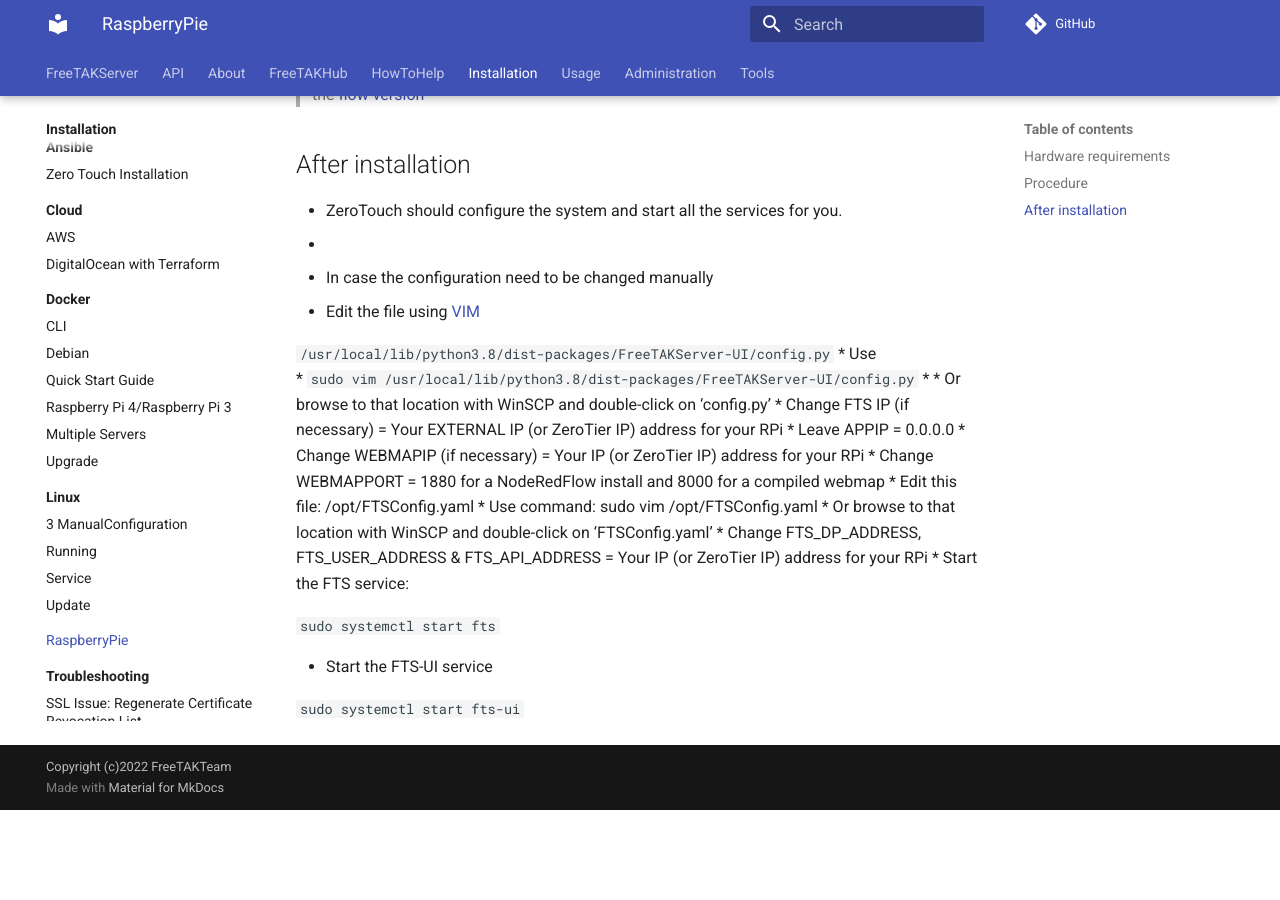
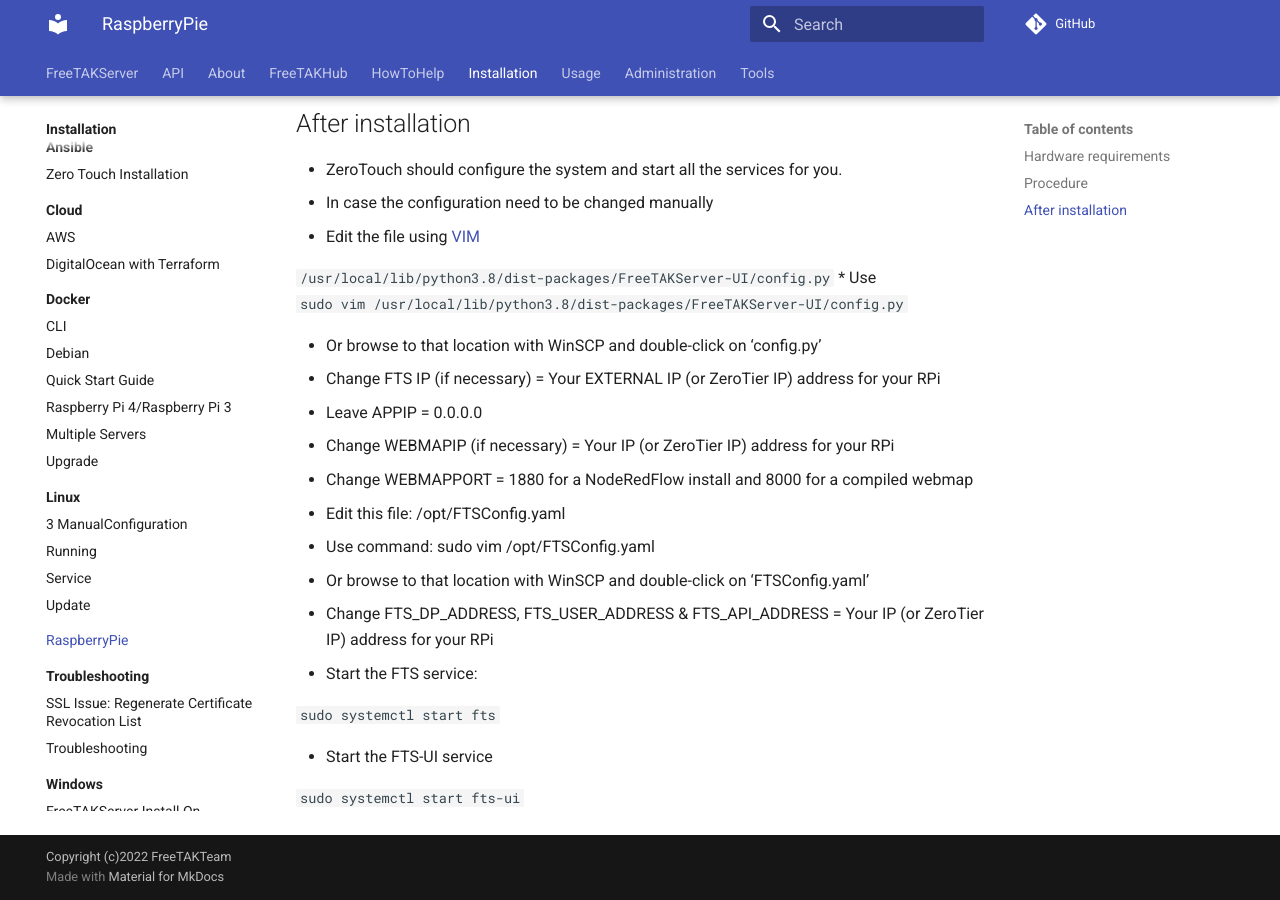
Before and after one commit to FreeTAKTeam/FreeTAKServer-User-Docs, an MkDocs documentation site: the page built from docs/docs/Installation/RaspberryPie/Installation.md, in a window 1280 px wide and 900 px high, scrolled down 1304 px. Built offline with MkDocs 1.6.1 and Material for MkDocs 9.7.7, drawn with Linux system fonts in a browser that asks for light colours; comment, search, counter and statistics services are not loaded; the version menu is left out; before the commit the page ends 2114 px from its top, so only the background shows below that.

Commit message:
Update Installation.md

````diff
--- a/docs/docs/Installation/RaspberryPie/Installation.md
+++ b/docs/docs/Installation/RaspberryPie/Installation.md
@@ -30,9 +30,7 @@
 ```
 sudo apt install wget
 ```
- *
-
-type or copy this string to start the ZeroTouch installer
+ * type or copy this string to start the ZeroTouch installer
 ```
 wget -qO - bit.ly/ftszerotouch | sudo bash
 ```
@@ -45,14 +43,13 @@
 
 ## After installation
  * ZeroTouch should configure the system and start all the services for you.
- *
  * In case the configuration need to be changed manually
  *  Edit the file using [VIM](https://freetakteam.github.io/FreeTAKServer-User-Docs/administration/usingConsole/)
 
  ```/usr/local/lib/python3.8/dist-packages/FreeTAKServer-UI/config.py```
  * Use
- * ```sudo vim /usr/local/lib/python3.8/dist-packages/FreeTAKServer-UI/config.py```
- *
+```sudo vim /usr/local/lib/python3.8/dist-packages/FreeTAKServer-UI/config.py```
+
  * Or browse to that location with WinSCP and double-click on ‘config.py’
  * Change FTS IP (if necessary) = Your EXTERNAL IP (or ZeroTier IP) address for your RPi
  * Leave APPIP = 0.0.0.0
````
